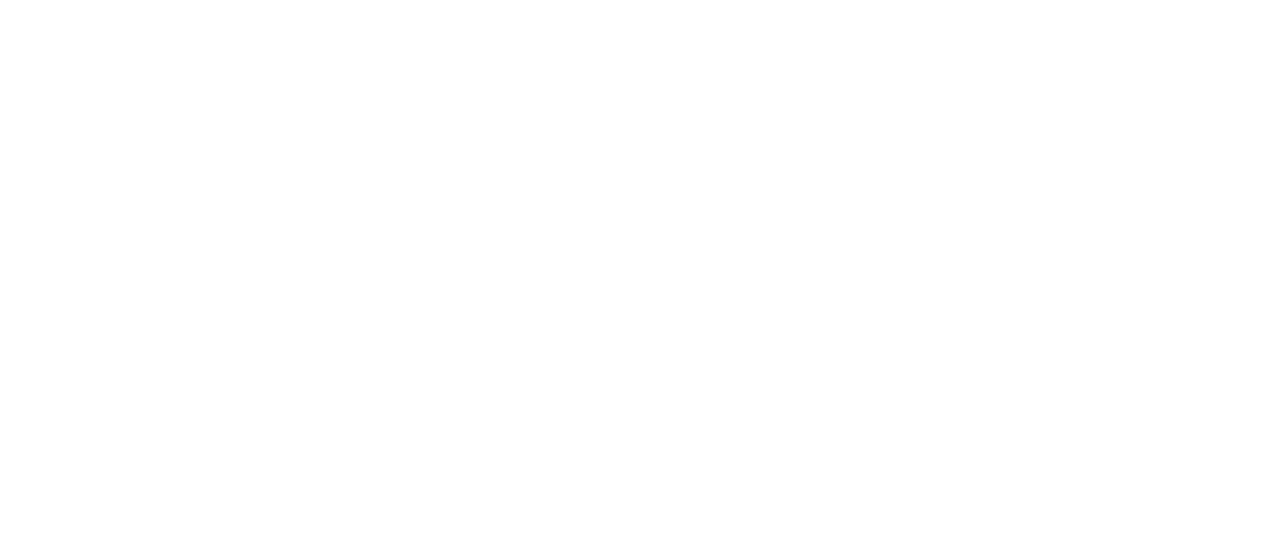
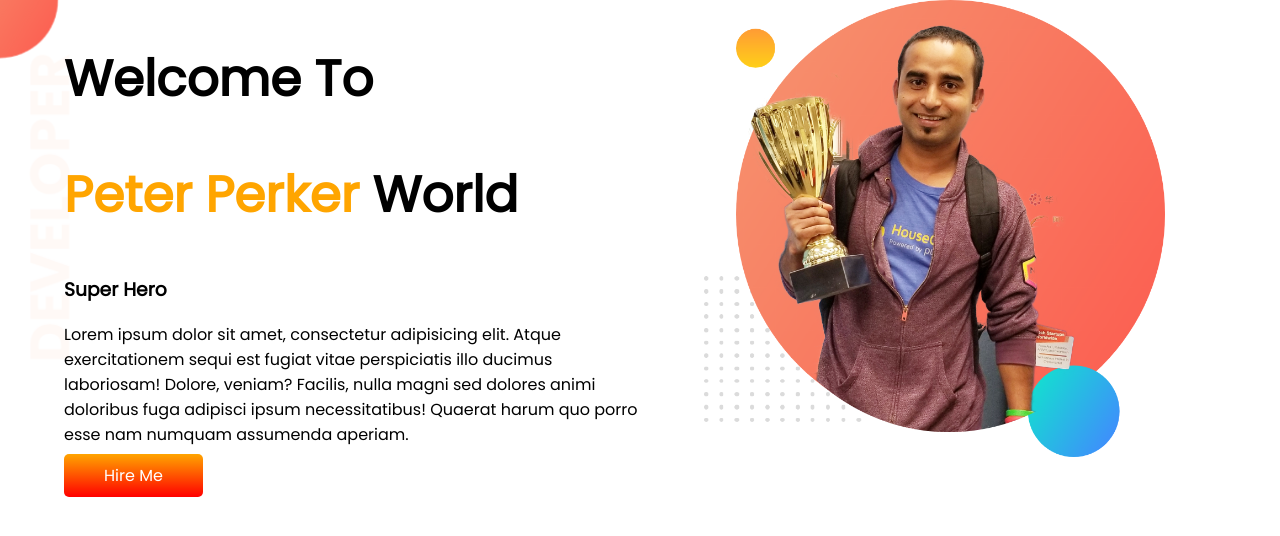
Before and after one commit to Abduj-Zawad/portfolio, a plain HTML site: page index.html in a window 1280 px wide. Drawn offline with Linux system fonts and the light colour scheme.

Commit message:
top banner added

```diff
--- a/index.html
+++ b/index.html
@@ -1,13 +1,33 @@
 <!DOCTYPE html>
 <html lang="en">
+
 <head>
     <meta charset="UTF-8">
     <meta http-equiv="X-UA-Compatible" content="IE=edge">
     <meta name="viewport" content="width=device-width, initial-scale=1.0">
     <title>My Portfolio</title>
+    <link rel="preconnect" href="https://fonts.googleapis.com">
+    <link rel="preconnect" href="https://fonts.gstatic.com" crossorigin>
+    <link href="https://fonts.googleapis.com/css2?family=Poppins:ital@0;1&display=swap" rel="stylesheet">
     <link rel="stylesheet" href="style.css">
 </head>
+
 <body>
+    <section class="top-banner">
+        <div class="half-width">
+            <h1>Welcome To</h1>
+            <h1><span class="half-header">Peter Perker</span> World</h1>
+            <h3>Super Hero</h3>
+            <p>Lorem ipsum dolor sit amet, consectetur adipisicing elit. Atque exercitationem sequi est fugiat vitae
+                perspiciatis illo ducimus laboriosam! Dolore, veniam? Facilis, nulla magni sed dolores animi doloribus
+                fuga
+                adipisci ipsum necessitatibus! Quaerat harum quo porro esse nam numquam assumenda aperiam.</p>
+            <a class="link-opener" target="_blank" href="https://github.com/Abduj-Zawad/portfolio">Hire Me</a>
+        </div>
+        <div class="half-width">
+            <img src="images/jhankar.png" alt="">
+        </div>
+    </section>
+</body>
 
-</body>
 </html>
--- a/style.css
+++ b/style.css
@@ -0,0 +1,32 @@
+body{
+    font-family: 'Poppins', sans-serif;
+    margin: 0;
+}
+h1{
+    font-size: 50px;
+}
+.half-header{
+    color: orange;
+}
+section{
+    display: flex;
+}
+.half-width{
+    width: 50%;
+    padding-left: 5%;
+}
+.half-width img{
+    width: 80%;
+}
+.link-opener{
+    text-decoration: none;
+    background-image:linear-gradient(orange, red);
+    padding: 10px 40px;
+    border-radius: 5px;
+    color: white;
+    font-weight: 400;
+}
+.top-banner{
+    background-image: url(images/top-banner.png);
+    background-repeat: no-repeat;
+}
```
Also changed, not shown: images/dream-bg.png (added), images/exp-bg.png (added), images/jhankar.png (added), images/jhankar2.png (added), images/my-bg.png (added), images/my-bg2.png (added), images/top-banner.png (added), 7 other files.
